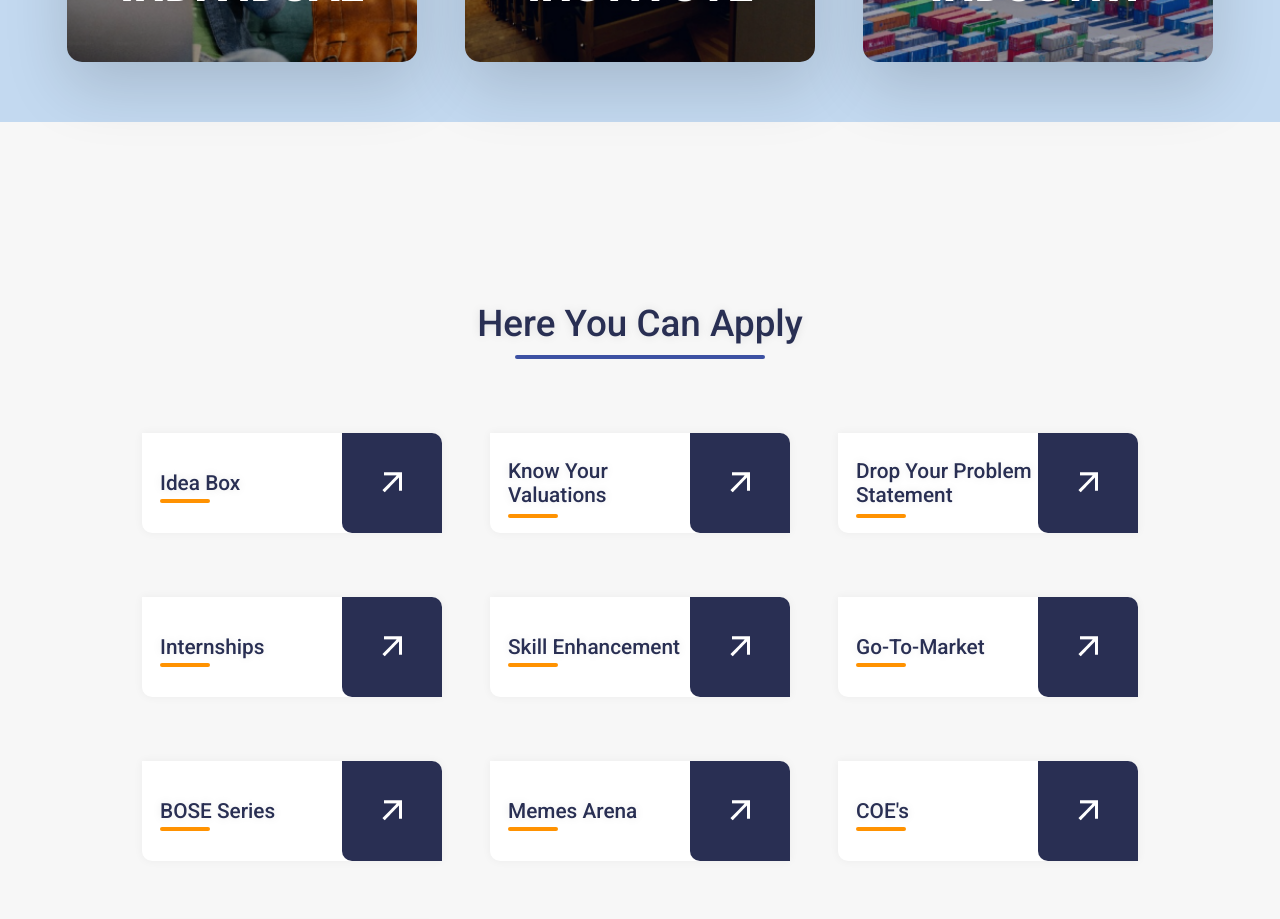
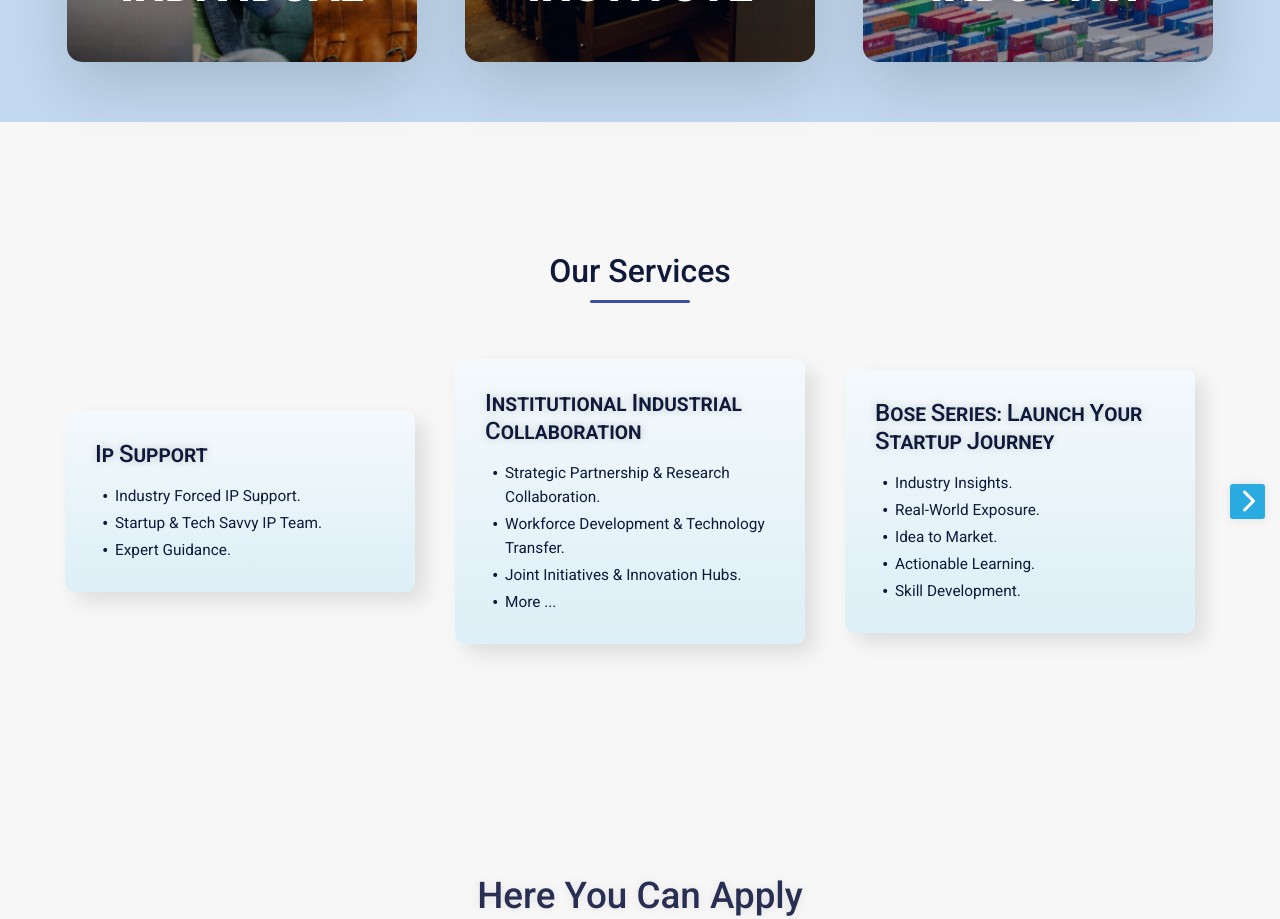
Before and after one commit to akileshas/Zero2Billion, a React (Vite) app: page / in a window 1280 px wide. Shown: the part 3800-4719 px from the top of the page. Built offline with nearby package versions, Linux system fonts and the light colour scheme.

Commit message:
Completed the service component!

```diff
--- a/Data/services-data.jsx
+++ b/Data/services-data.jsx
@@ -1,82 +1,79 @@
 import React from "react";
 
-export const ServiceData = [
+const wrapFirstLetters = (title) => {
+    return title
+        .split(' ')
+        .map(word => {
+            if (/^[A-Za-z]/.test(word)) {
+                return `<span class='first-letter'>${word.charAt(0)}</span>${word.slice(1)}`;
+            } else {
+                return word;
+            }
+        })
+        .join(' ');
+};
+
+export const ServicesData = [
     {
-        title: "IP SUPPORT",
+        title: wrapFirstLetters("IP SUPPORT"),
         points: [
-            "Industry Forced IP Support",
-            "Startup & Tech Savvy IP Team",
-            "Expert Guidance",
+            "Industry Forced IP Support.",
+            "Startup & Tech Savvy IP Team.",
+            "Expert Guidance.",
         ],
     },
     {
-        title: "INSTITUTIONAL INDUSTRIAL COLLABORATION",
+        title: wrapFirstLetters("INSTITUTIONAL INDUSTRIAL COLLABORATION"),
         points: [
-            "Strategic Partnership & Research Collaboration",
-            "Workforce Development & Technology Transfer",
-            "Joint Initiatives & Innovation Hubs",
+            "Strategic Partnership & Research Collaboration.",
+            "Workforce Development & Technology Transfer.",
+            "Joint Initiatives & Innovation Hubs.",
             "More ...",
         ],
     },
     {
-        title: "Bose Series: Launch Your Startup Journey",
+        title: wrapFirstLetters("Bose Series: Launch Your Startup Journey"),
         points: [
-            "Industry Insights",
-            "Real-World Exposure",
-            "Idea to Market",
-            "Actionable Learning",
-            "Skill Development",
+            "Industry Insights.",
+            "Real-World Exposure.",
+            "Idea to Market.",
+            "Actionable Learning.",
+            "Skill Development.",
         ],
     },
     {
-        title: "Igniting Young Minds",
+        title: wrapFirstLetters("Igniting Young Minds"),
         points: [
-            "Industry-Focused IP Support",
-            "Startup & Tech Savvy IP Team",
-            "Expert Guidance",
+            "Meet industry leaders across various fields.",
+            "Participate in interactive workshops.",
+            "Develop an entrepreneurial mindset.",
+            "Build skills for the world ahead.",
         ],
     },
     {
-        title: "Innovation Entrepreneurship & Venture Management",
+        title: wrapFirstLetters("Innovation Entrepreneurship & Venture Management"),
         points: [
-            "Creative Culture",
-            "Strategic Ventures",
-            "Collaborative Partnerships",
+            "Creative Culture.",
+            "Strategic Ventures.",
+            "Collaborative Partnerships.",
         ],
     },
     {
-        title: "Institution Innovation Ecosystem",
+        title: wrapFirstLetters("Institution Innovation Ecosystem"),
         points: [
-            "Student Launchpad",
-            "Faculty Entrepreneurship",
-            "CoE Development",
-            "Industry Linkages",
+            "Student Launchpad.",
+            "Faculty Entrepreneurship.",
+            "CoE Development.",
+            "Industry Linkages.",
         ],
     },
     {
-        title: "Innovation Entrepreneurship & Venture Management",
+        title: wrapFirstLetters("Startup Growth Investment Capital (GIC)"),
         points: [
-            "Creative Culture",
-            "Strategic Ventures",
-            "Collaborative Partnerships",
-        ],
-    },
-    {
-        title: "Institution Innovation Ecosystem",
-        points: [
-            "Student Launchpad",
-            "Faculty Entrepreneurship",
-            "CoE Development",
-            "Industry Linkages",
-        ],
-    },
-    {
-        title: "Startup Growth Investment Capital (GIC)",
-        points: [
-            "Stages: Early / Growth / Revenue",
-            "Terms: Collateral-Free, No Interest",
-            "Success Fee: 10%",
-            "Repayment: 12-24 Months",
+            "Stages: Early / Growth / Revenue.",
+            "Terms: Collateral-Free, No Interest.",
+            "Success Fee: 10%.",
+            "Repayment: 12-24 Months.",
         ],
     },
 ];
--- /dev/null
+++ b/Frontend/Components/Services/services-card.jsx
@@ -0,0 +1,26 @@
+import React from "react";
+
+const ServicesCard = ({
+    number,
+    title,
+    points
+}) => {
+    return (
+        <div className={`sc-cc-wc-card sc-cc-wc-card-${number}`}>
+            <div className="sc-cc-wc-card-cont">
+                <p className="sc-cc-wc-cc-title" dangerouslySetInnerHTML={{ __html: title }} />
+                <ul className="sc-cc-wc-cc-points-cont">
+                    {
+                        points.map((item, index) => (
+                            <li className="sc-cc-wc-cc-pc-item" key={index}>
+                                {item}
+                            </li>
+                        ))
+                    }
+                </ul>
+            </div>
+        </div>
+    );
+};
+
+export default ServicesCard;
--- /dev/null
+++ b/Frontend/Components/Services/services.css
@@ -0,0 +1,210 @@
+#services {
+    width: 100%;
+    background-color: var(--color-F7F7F7);
+}
+
+.services-cont {
+    width: 100%;
+    height: 100%;
+    display: flex;
+    flex-direction: column;
+    justify-content: center;
+    align-items: center;
+    padding: 130px 0px 20px 0px;
+    gap: 1rem;
+    position: relative;
+}
+
+.services-cont .sc-title {
+    color: var(--color-0F1A3A);
+    font-family: var(--font-roboto);
+    font-size: 2rem;
+    font-weight: 500;
+    text-transform: capitalize;
+    text-align: center;
+}
+
+.services-cont .sc-title::after {
+    content: "";
+    display: block;
+    width: 100px;
+    height: 3px;
+    border-radius: 5px;
+    background-color: var(--color-3D51A3);
+    margin: 10px auto;
+}
+
+.services-cont .sc-outer-wrapper {
+    width: 100%;
+    height: 100%;
+    display: flex;
+    justify-content: center;
+    align-items: center;
+    position: relative;
+}
+
+.services-cont .sc-outer-wrapper .sc-ow-prev-button,
+.services-cont .sc-outer-wrapper .sc-ow-next-button {
+    width: 35px;
+    height: 35px;
+    border-radius: 3px;
+    background-color: var(--color-29ABE2);
+    display: flex;
+    justify-content: center;
+    align-items: center;
+    cursor: pointer;
+    transition: all 0.3s ease-in-out;
+    box-shadow: 0 0 10px 0 rgba(0, 0, 0, 0.1);
+    color: var(--color-FFFFFF);
+    font-size: 1.5rem;
+    transition: all 0.3s ease-in-out;
+}
+
+.services-cont .sc-outer-wrapper .sc-ow-prev-button:hover,
+.services-cont .sc-outer-wrapper .sc-ow-next-button:hover {
+    background-color: var(--color-1C199A);
+    transition: all 0.3s ease-in-out;
+}
+
+.services-cont .sc-outer-wrapper .sc-ow-prev-button-disabled,
+.services-cont .sc-outer-wrapper .sc-ow-next-button-disabled {
+    opacity: 0;
+    cursor: not-allowed;
+    pointer-events: none;
+}
+
+.services-cont .sc-card-cont.carousel {
+    width: 1180px;
+    overflow: hidden;
+    position: relative;
+    padding: 30px 20px;
+}
+
+.services-cont .sc-card-cont.carousel .sc-cc-wrapper-cont {
+    width: fit-content;
+    height: 100%;
+    position: relative;
+    display: flex;
+    align-items: center;
+    justify-content: start;
+    gap: 40px;
+    transform: translateX(0px);
+    transition: transform 0.3s ease-in-out;
+}
+
+.services-cont .sc-card-cont.carousel .sc-cc-wrapper-cont .sc-cc-wc-card {
+    width: 350px;
+    height: auto;
+    overflow: hidden;
+    border-radius: 10px;
+    background: linear-gradient(to bottom, rgb(244, 249, 252), rgba(221, 239, 247, 1));
+    box-shadow: 10px 10px 20px rgba(0, 0, 20, 0.1);
+    display: flex;
+    align-items: center;
+    justify-content: center;
+    padding: 30px;
+}
+
+.services-cont .sc-card-cont.carousel .sc-cc-wrapper-cont .sc-cc-wc-card .sc-cc-wc-card-cont {
+    width: 100%;
+    height: 100%;
+    display: flex;
+    flex-direction: column;
+    gap: 1rem;
+    align-items: flex-start;
+    justify-content: center;
+}
+
+.services-cont .sc-card-cont.carousel .sc-cc-wrapper-cont .sc-cc-wc-card .sc-cc-wc-card-cont .sc-cc-wc-cc-title {
+    font-family: var(--font-roboto);
+    text-transform: uppercase;
+    font-size: 1.2rem;
+    font-weight: 600;
+    color: var(--color-0F1A3A);
+    text-shadow: 0 0 10px rgba(0, 0, 0, 0.2);
+}
+
+.services-cont .sc-card-cont.carousel .sc-cc-wrapper-cont .sc-cc-wc-card .sc-cc-wc-card-cont .sc-cc-wc-cc-title .first-letter {
+    font-size: 1.5rem;
+    font-weight: 500
+}
+
+.services-cont .sc-card-cont.carousel .sc-cc-wrapper-cont .sc-cc-wc-card .sc-cc-wc-card-cont .sc-cc-wc-cc-points-cont {
+    display: flex;
+    flex-direction: column;
+    align-items: flex-start;
+    justify-content: center;
+    list-style: none;
+    margin-left: 20px;
+    font-family: var(--font-roboto);
+    font-size: 0.96rem;
+    font-weight: 400;
+    color: var(--color-0F1A3A);
+    line-height: 24px;
+    gap: 3px;
+}
+
+.services-cont .sc-card-cont.carousel .sc-cc-wrapper-cont .sc-cc-wc-card .sc-cc-wc-card-cont .sc-cc-wc-cc-points-cont .sc-cc-wc-cc-pc-item {
+    position: relative;
+}
+
+.services-cont .sc-card-cont.carousel .sc-cc-wrapper-cont .sc-cc-wc-card .sc-cc-wc-card-cont .sc-cc-wc-cc-points-cont .sc-cc-wc-cc-pc-item::before {
+    content: "•";
+    position: absolute;
+    left: -13px;
+    top: 1px;
+    color: var(--color-0F1A3A);
+    font-size: 1.2rem
+}
+
+@media screen and (min-width:880px) and (max-width: 1279px) {
+    .services-cont .sc-card-cont.carousel {
+        width: 780px;
+    }
+}
+
+@media screen and (min-width:480px) and (max-width: 879px) {
+    .services-cont .sc-card-cont.carousel {
+        width: 390px;
+    }
+}
+
+@media screen and (min-width:350px) and (max-width: 479px) {
+    .services-cont {
+        gap: 2.5rem;
+    }
+
+    .services-cont .sc-card-cont.carousel {
+        width: 340px;
+    }
+
+    .services-cont .sc-outer-wrapper .sc-ow-prev-button,
+    .services-cont .sc-outer-wrapper .sc-ow-next-button {
+        position: absolute;
+        top: -30px;
+    }
+
+    .services-cont .sc-outer-wrapper .sc-ow-prev-button {
+        left: 30px;
+    }
+
+    .services-cont .sc-outer-wrapper .sc-ow-next-button {
+        right: 30px;
+    }
+
+    .services-cont .sc-card-cont.carousel .sc-cc-wrapper-cont .sc-cc-wc-card {
+        width: 300px;
+    }
+}
+
+@media screen and (max-width: 349px) {
+    #services {
+        display: none;
+    }
+}
+
+@media screen and (max-height: 349px) {
+    #services {
+        display: none;
+    }
+}
--- /dev/null
+++ b/Frontend/Components/Services/services.jsx
@@ -0,0 +1,90 @@
+import React, { useState, useEffect, useCallback } from "react";
+import ServicesCard from "./services-card";
+import { ServicesData } from "../../../Data/services-data";
+import "./services.css";
+
+const Services = () => {
+    const [currentIndex, setCurrentIndex] = useState(0);
+    const [endIndex, setEndIndex] = useState(4);
+    const [translateX, setTranslateX] = useState(0);
+
+    const goToNextSlide = () => {
+        setCurrentIndex((prevIndex) => Math.min(prevIndex + 1, endIndex));
+    };
+
+    const goToPrevSlide = () => {
+        setCurrentIndex((prevIndex) => Math.max(prevIndex - 1, 0));
+    };
+
+    const handleResize = useCallback(() => {
+        let newEndIndex = 4;
+        let offset = 390;
+
+        if (window.innerWidth >= 1280) {
+            newEndIndex = 4;
+        } else if (window.innerWidth >= 880 && window.innerWidth < 1280) {
+            newEndIndex = 5;
+        } else if (window.innerWidth >= 480 && window.innerWidth < 880) {
+            newEndIndex = 6;
+        } else if (window.innerWidth < 480) {
+            newEndIndex = 6;
+            offset = 340;
+        }
+
+        setEndIndex(newEndIndex);
+        setCurrentIndex((prevIndex) => Math.min(prevIndex, newEndIndex));
+        setTranslateX(-(currentIndex * offset + 5));
+    }, [currentIndex]);
+
+    useEffect(() => {
+        handleResize();
+        window.addEventListener("resize", handleResize);
+        return () => {
+            window.removeEventListener("resize", handleResize);
+        };
+    }, [handleResize]);
+
+    useEffect(() => {
+        const offset = window.innerWidth < 480 ? 340 : 390;
+        setTranslateX(-(currentIndex * offset + 5));
+    }, [currentIndex]);
+
+    return (
+        <section id="services">
+            <div className="services-cont">
+                <p className="sc-title">Our Services</p>
+                <div className="sc-outer-wrapper">
+                    <div
+                        onClick={goToPrevSlide}
+                        className={`sc-ow-prev-button ${currentIndex === 0 ? "sc-ow-prev-button-disabled" : ""}`}
+                    >
+                        <i className="fa-solid fa-chevron-left"></i>
+                    </div>
+                    <div className="sc-card-cont carousel">
+                        <div
+                            className="sc-cc-wrapper-cont"
+                            style={{ transform: `translateX(${translateX}px)` }}
+                        >
+                            {ServicesData.map((item, index) => (
+                                <ServicesCard
+                                    key={index}
+                                    number={index + 1}
+                                    title={item.title}
+                                    points={item.points}
+                                />
+                            ))}
+                        </div>
+                    </div>
+                    <div
+                        onClick={goToNextSlide}
+                        className={`sc-ow-next-button ${currentIndex >= endIndex ? "sc-ow-next-button-disabled" : ""}`}
+                    >
+                        <i className="fa-solid fa-chevron-right"></i>
+                    </div>
+                </div>
+            </div>
+        </section>
+    );
+};
+
+export default Services;
--- a/Frontend/Pages/Home-Page/home-page.jsx
+++ b/Frontend/Pages/Home-Page/home-page.jsx
@@ -5,6 +5,7 @@
 import About from "../../Components/About/about";
 import Why from "../../Components/Why/why";
 import Support from "../../Components/Support/support";
+import Services from "../../Components/Services/services";
 
 import Apply from "../../Components/Apply/apply";
 import Know from "../../Components/Know/know";
@@ -23,6 +24,7 @@
             <About />
             <Why />
             <Support />
+            <Services />
 
             <Apply />
             <Know />
```
